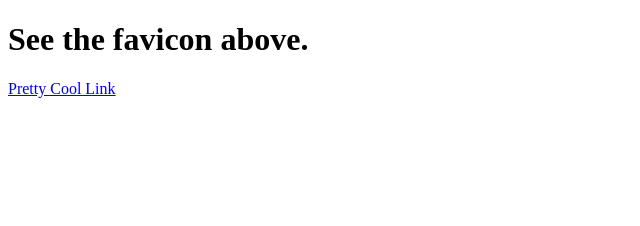
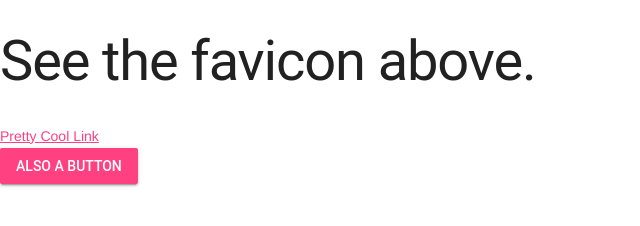
Before and after one commit to Curtis-Edwards/ICS20-UNIT-1-06-html, a plain HTML site: page index.html in a window 1280 px wide. Shown: the whole page, without its empty margins (0-640 px from the left). Drawn offline with nearby package versions, Linux system fonts and the light colour scheme.

Commit message:
added mdl

```diff
--- a/index.html
+++ b/index.html
@@ -11,12 +11,20 @@
     <link rel="icon" type="image/png" sizes="32x32" href="favicon-32x32.png">
     <link rel="icon" type="image/png" sizes="16x16" href="favicon-16x16.png">
     <link rel="manifest" href="site.webmanifest">
+    <link rel="stylesheet" href="https://fonts.googleapis.com/icon?family=Material+Icons">
+<link rel="stylesheet" href="https://code.getmdl.io/1.3.0/material.indigo-pink.min.css">
+<script defer src="https://code.getmdl.io/1.3.0/material.min.js"></script>
     <title>My first webpage, with a favicon</title>
   </head>
   <body>
     <h1>See the favicon above. </h1>
     <p>
       <a href="./index2.html">Pretty Cool Link</a>
+      <br>
+      <!-- Accent-colored raised button with ripple -->
+<button class="mdl-button mdl-js-button mdl-button--raised mdl-js-ripple-effect mdl-button--accent">
+  also a button
+</button>
     </p>
   </body>
 </html>
```
